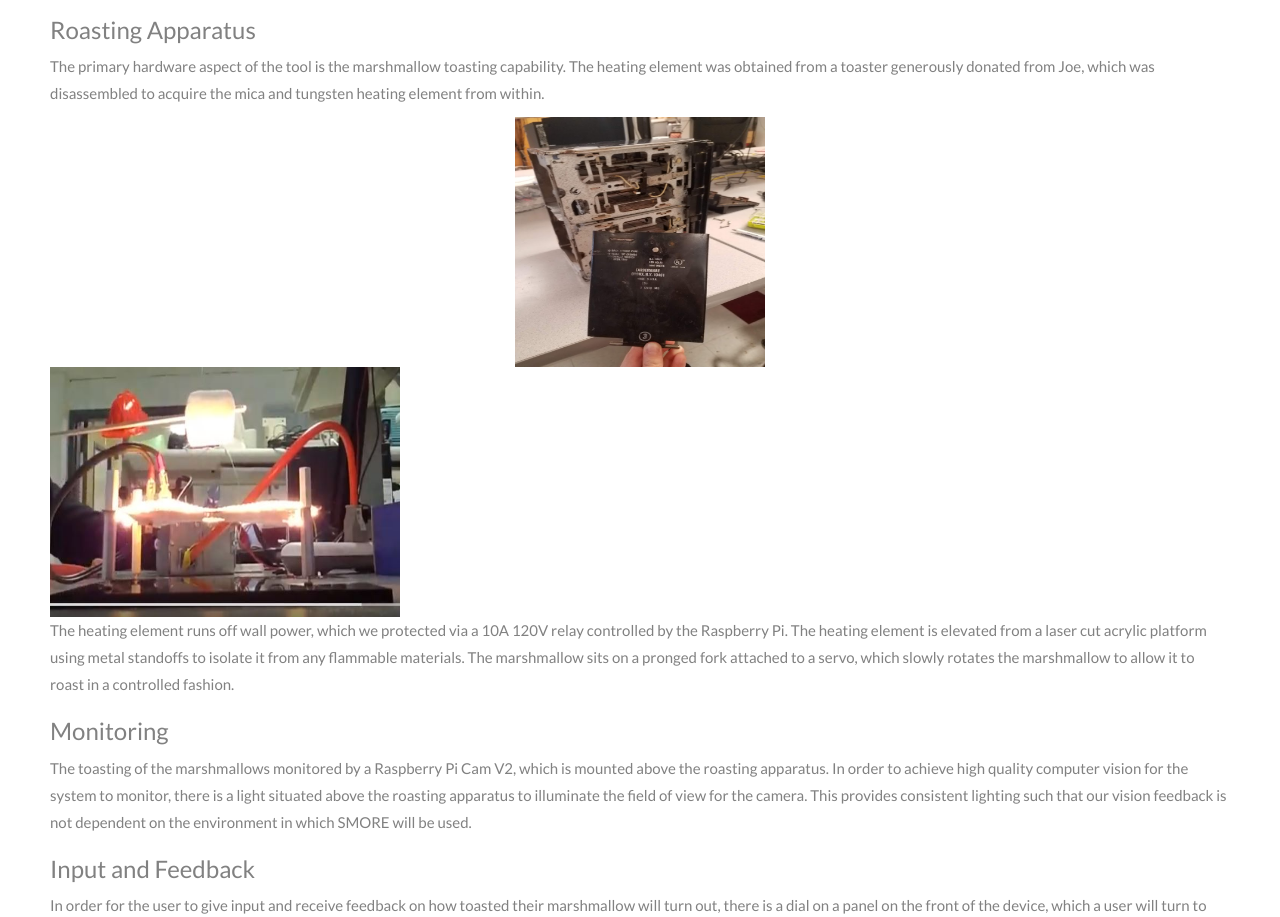
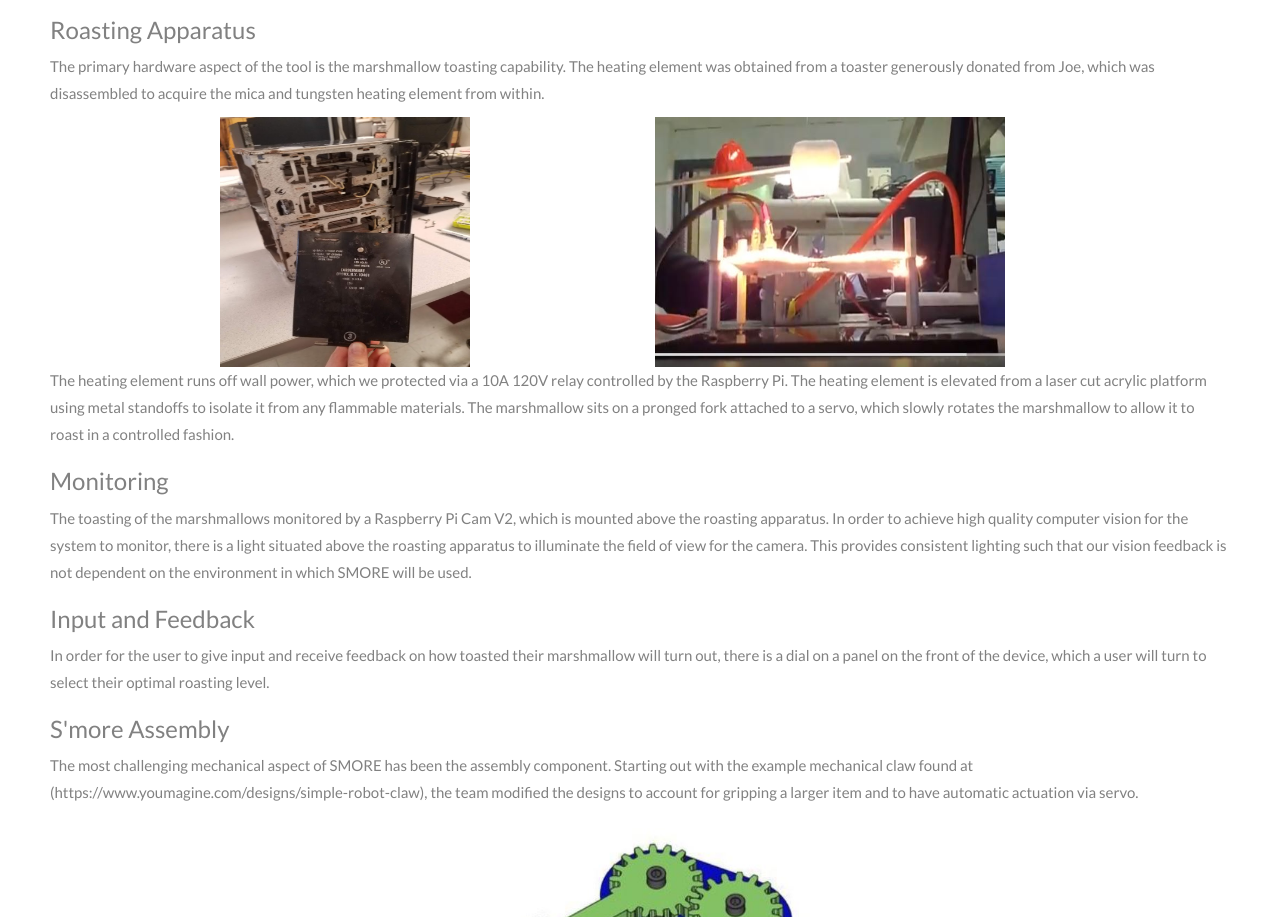
Before and after one commit to jared-gal/Smore, a plain HTML site: page index.html in a window 1280 px wide. Shown: the part 1996-2913 px from the top of the page. Drawn offline with nearby package versions, Linux system fonts and the light colour scheme.

Commit message:
Update index.html

```diff
--- a/index.html
+++ b/index.html
@@ -280,8 +280,13 @@
   </p>
   <h3> Roasting Apparatus </h3>
   <p>The primary hardware aspect of the tool is the marshmallow toasting capability. The heating element was obtained from a toaster generously donated from Joe, which was disassembled to acquire the mica and tungsten heating element from within. </p>
-  <img src="Pics/toaster.jpg" alt="Toaster Shots" style="width:250px; height:250px;" class="center">
-  <img src="Pics/heat_element.JPG" alt="Toaster Shots" style="width:350px; height:250px;">
+  <div class="col-sm-6">
+      <img src="Pics/toaster.jpg" alt="Toaster Shots" style="width:250px; height:250px;" class="center">
+  </div>
+  <div class="col-sm-6">
+      <img src="Pics/heat_element.JPG" alt="Toaster Shots" style="width:350px; height:250px;">
+  </div>
+
   <p>The heating element runs off wall power, which we protected via a 10A 120V relay controlled by the Raspberry Pi. The heating element is elevated from a laser cut acrylic platform using metal standoffs to isolate it from any flammable materials. The marshmallow sits on a pronged fork attached to a servo, which slowly rotates the marshmallow to allow it to roast in a controlled fashion. </p>
   <h3> Monitoring </h3>
   <p>The toasting of the marshmallows  monitored by a Raspberry Pi Cam V2, which is mounted above the roasting apparatus. In order to achieve high quality computer vision for the system to monitor, there is a light situated above the roasting apparatus to illuminate the field of view for the camera. This provides consistent lighting such that our vision feedback is not dependent on the environment in which SMORE will be used. </p>
```
